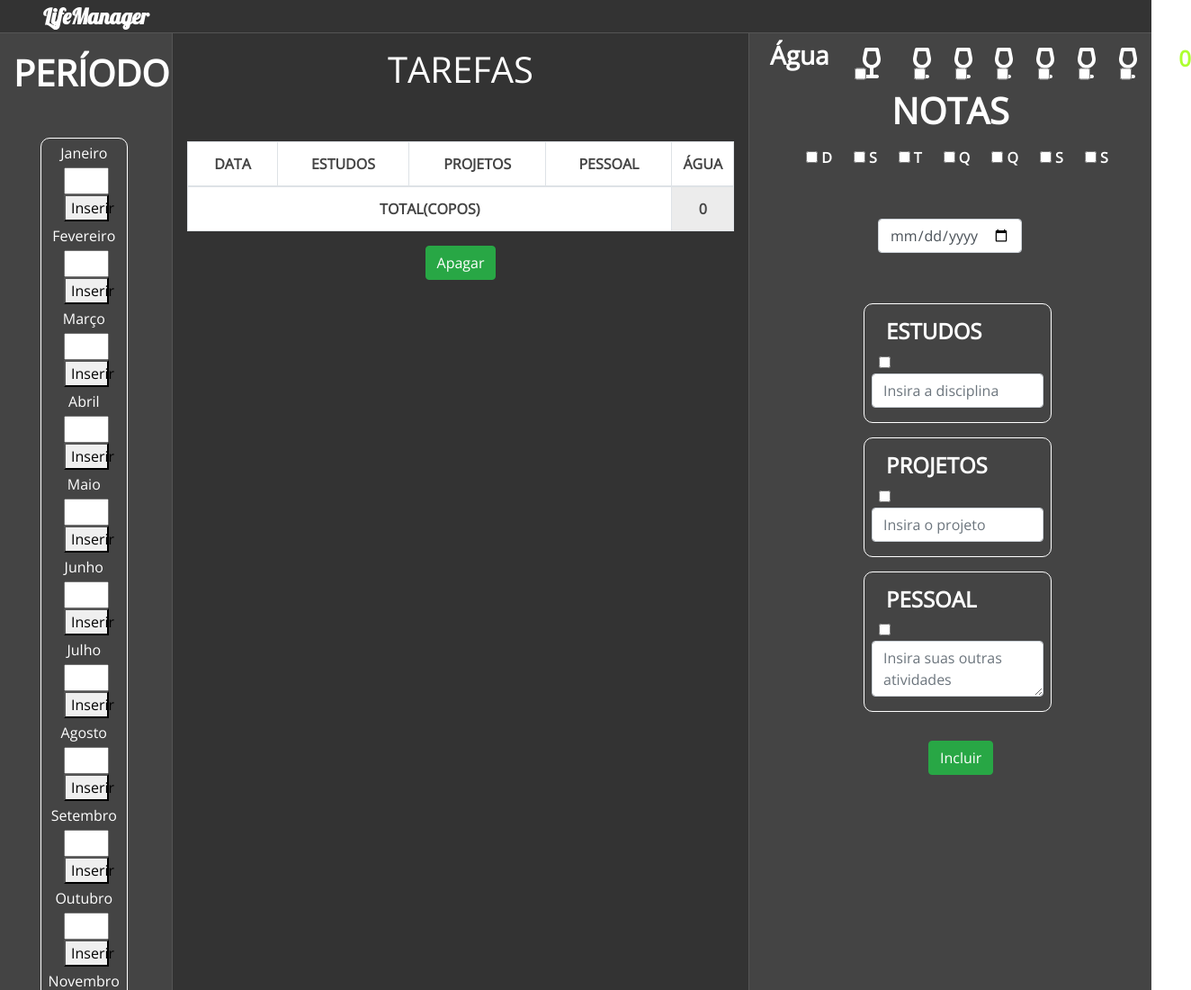
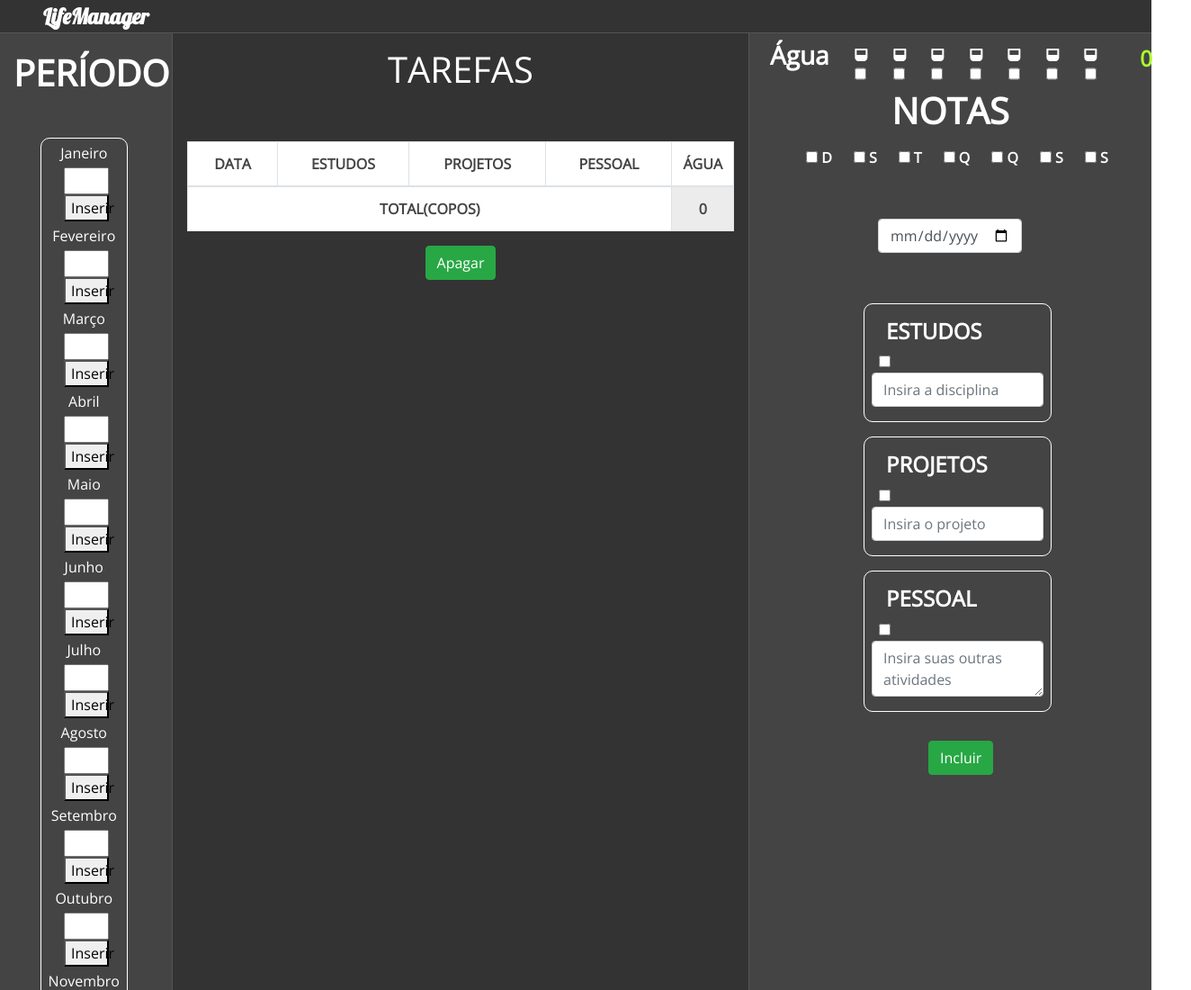
Before and after one commit to Diego-DFG/LifeManager, a plain HTML site: page client/index.html in a window 1280 px wide. Shown: the top 1100 px of the page at 90% size, 1324 px wide, since content can reach past the window. Drawn offline with nearby package versions, Linux system fonts and the light colour scheme.

Commit message:
ALteração nos ícones da água

```diff
--- a/client/css/estilos.css
+++ b/client/css/estilos.css
@@ -99,6 +99,13 @@ body {
     top: 1em;
     margin-left: 0.8rem;
     z-index: 9999;
+}
+
+.lixeira {
+    position: relative;
+    top: 40px;
+    right: 10px;
+    cursor: pointer;
 }
 
 .glass {
--- a/client/index.html
+++ b/client/index.html
@@ -111,19 +111,19 @@
                         <div class="container_card_agua">
                             <h3>Água</h3>
                             <input type="checkbox" id="cardAgua" class="card_agua" value="1" />
-                            <label for="#cardAgua"><i class="glass fas fa-wine-glass-alt fa-2x"></i></label>
+                            <i class="glass fas fa-glass-whiskey fa-1x"></i>
                             <input type="checkbox" class="card_agua" value="1" />
-                            <i class="glass fas fa-wine-glass-alt fa-2x"></i>
+                            <i class="glass fas fa-glass-whiskey fa-1x"></i>
                             <input type="checkbox" class="card_agua" value="1" />
-                            <i class="glass fas fa-wine-glass-alt fa-2x"></i>
+                            <i class="glass fas fa-glass-whiskey fa-1x"></i>
                             <input type="checkbox" class="card_agua" value="1" />
-                            <i class="glass fas fa-wine-glass-alt fa-2x"></i>
+                            <i class="glass fas fa-glass-whiskey fa-1x"></i>
                             <input type="checkbox" class="card_agua" value="1" />
-                            <i class="glass fas fa-wine-glass-alt fa-2x"></i>
+                            <i class="glass fas fa-glass-whiskey fa-1x"></i>
                             <input type="checkbox" class="card_agua" value="1" />
-                            <i class="glass fas fa-wine-glass-alt fa-2x"></i>
+                            <i class="glass fas fa-glass-whiskey fa-1x"></i>
                             <input type="checkbox" class="card_agua" value="1" />
-                            <i class="glass fas fa-wine-glass-alt fa-2x"></i>
+                            <i class="glass fas fa-glass-whiskey fa-1x"></i>
                             <span  id="result">0</span>
                         </div>
                         <div class="tabela_conteudo">
--- a/client/js/app/views/TarefaView.js
+++ b/client/js/app/views/TarefaView.js
@@ -29,7 +29,8 @@ class TarefaView {
                     <td>${tarefa.estudos} - ${tarefa.statusEstudos}</td>
                     <td>${tarefa.projetos} - ${tarefa.statusProjetos}</td>
                     <td>${tarefa.pessoal} - ${tarefa.statusPessoal}</td>
-                    <td>${tarefa.agua}</td>
+                    <td>${tarefa.agua}<i onclick="registroDiarioController.deletaRegistro()"
+                    class="lixeira fas fa-trash-alt"></></td>
                 </tr>
                 `).join('')}
             </tbody>
@@ -38,6 +39,9 @@ class TarefaView {
                 <td class="table-active">${model.tarefas.reduce((total, n) => total + n.agua, 0)}</td>
             </tfoot>
         </table>
+        <script>
+                let registroDiarioController = new RegistroDiarioController();
+        </script>
         `;
     }
 }
```
